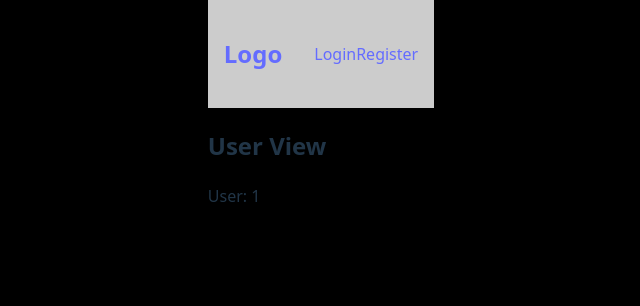
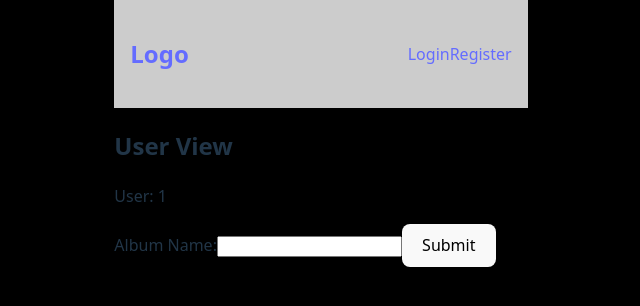
Before and after one commit to pxp888/partyshots, a React app in the folder frontend/: page /user/1 in a window 1280 px wide. Shown: the top 306 px of the page, without its empty margins (335-975 px from the left). Built offline with nearby package versions, Linux system fonts and the light colour scheme; the HTML template or start-up script is replaced by a standard one.

Commit message:
fix username in topbar

```diff
--- a/frontend/src/components/Topbar.jsx
+++ b/frontend/src/components/Topbar.jsx
@@ -17,7 +17,9 @@ function Topbar({ currentUser, setCurrentUser }) {
       <div>
         {currentUser ? (
           <>
-            <p>logged in as : {currentUser.username}</p>
+            <Link to={`/user/${currentUser.username}`}>
+              home {currentUser.username}{" "}
+            </Link>
             <p onClick={logoutPressed}>Logout</p>
           </>
         ) : (
--- a/frontend/src/components/Userview.jsx
+++ b/frontend/src/components/Userview.jsx
@@ -1,12 +1,35 @@
-import { useParams } from "react-router-dom";
+import { useParams, useNavigate } from "react-router-dom";
+import { useState } from "react";
 
 function Userview({ currentUser }) {
   const { username } = useParams();
+  const [albumName, setAlbumName] = useState("");
+  const navigate = useNavigate();
+
+  const handleSubmit = (e) => {
+    e.preventDefault();
+
+    console.log(`Album name submitted: ${albumName}`);
+    // navigate(`/albums?name=${encodeURIComponent(albumName)}`);
+  };
 
   return (
     <div className="userview">
       <h2>User View</h2>
       <p>User: {username}</p>
+
+      <form onSubmit={handleSubmit}>
+        <label>
+          Album Name:
+          <input
+            type="text"
+            value={albumName}
+            onChange={(e) => setAlbumName(e.target.value)}
+            required
+          />
+        </label>
+        <button type="submit">Submit</button>
+      </form>
     </div>
   );
 }
```
